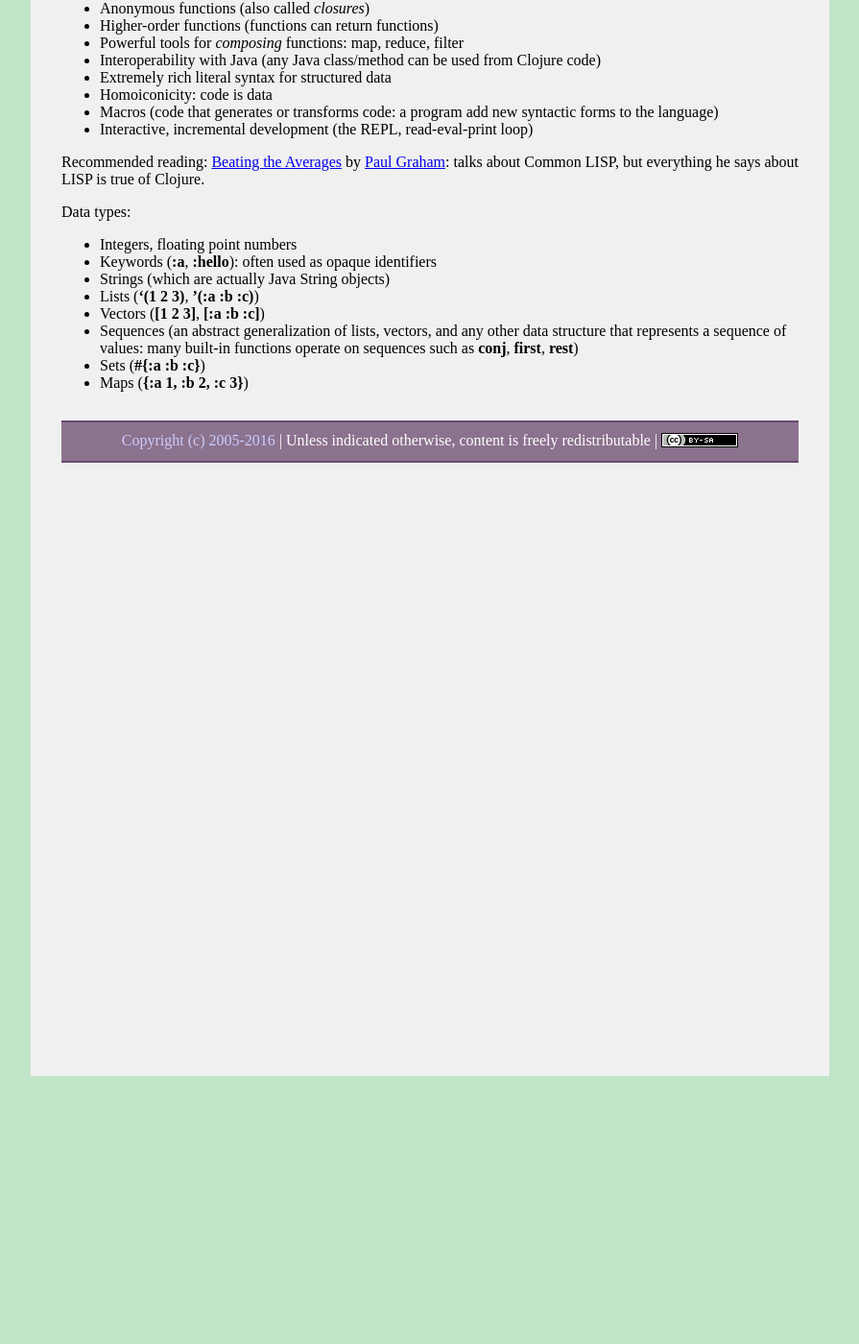
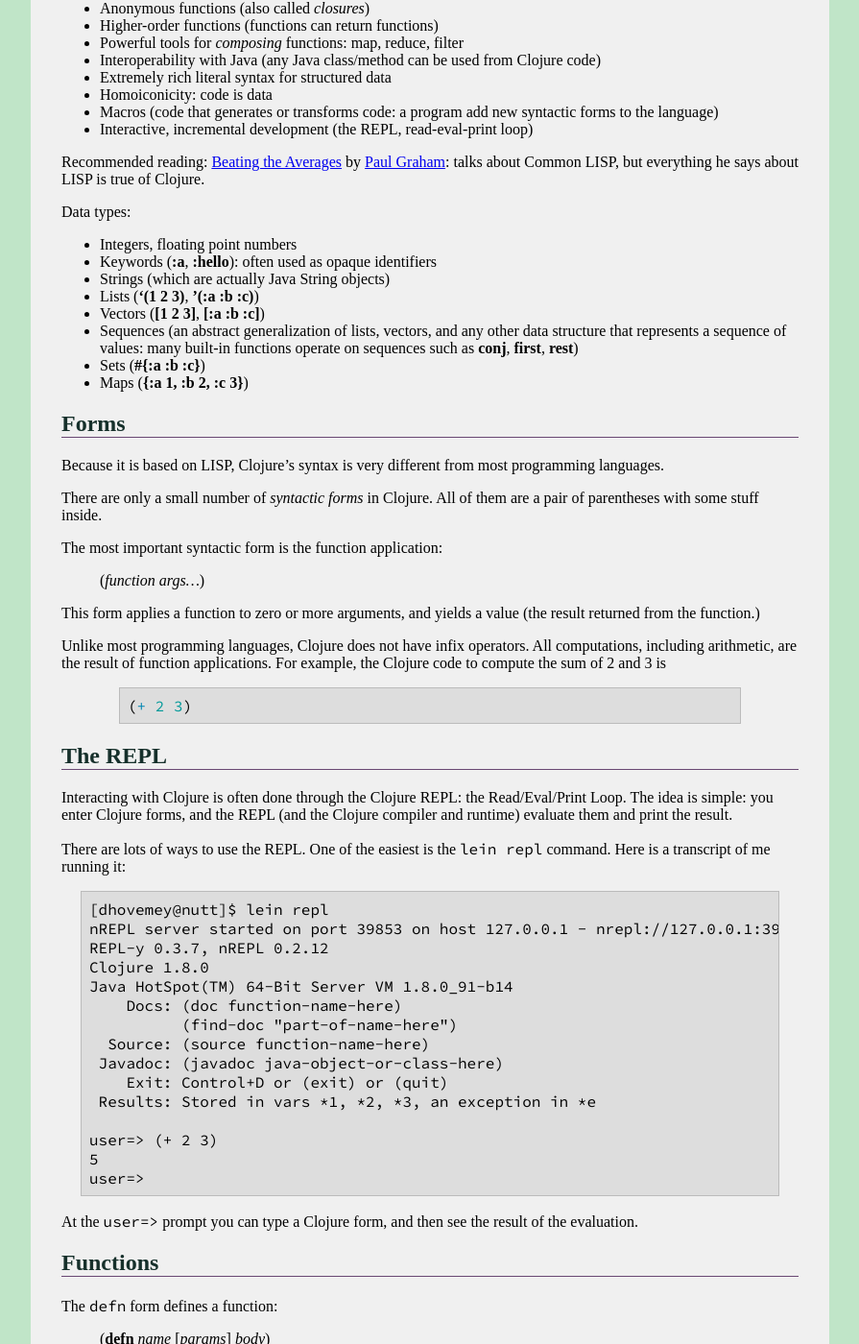
Before and after one commit to ycpcs/cs340-fall2016, a Jekyll site: the page built from lectures/lecture10.md, in a window 1280 px wide and 1400 px high, scrolled down 279 px. Shown: the whole window at 96% size, without its empty margins (192-1087 px from the left). Built offline with Jekyll 4.4.1, drawn with Linux system fonts in a browser that asks for light colours; some web fonts are replaced; some of the changed text lies outside the part shown.

Commit message:
added stuff to lecture 10 / lab 9

```diff
--- a/lectures/lecture10.md
+++ b/lectures/lecture10.md
@@ -33,3 +33,82 @@ Data types:
 * Sequences (an abstract generalization of lists, vectors, and any other data structure that represents a sequence of values: many built-in functions operate on sequences such as **conj**, **first**, **rest**)
 * Sets (**#{:a :b :c}**)
 * Maps (**{:a 1, :b 2, :c 3}**)
+
+## Forms
+
+Because it is based on LISP, Clojure's syntax is very different from most programming languages.
+
+There are only a small number of *syntactic forms* in Clojure.  All of them are a pair of parentheses with some stuff inside.
+
+The most important syntactic form is the function application:
+
+> (*function* *args...*)
+
+This form applies a function to zero or more arguments, and yields a value (the result returned from the function.)
+
+Unlike most programming languages, Clojure does not have infix operators.  All computations, including arithmetic, are the result of function applications.  For example, the Clojure code to compute the sum of 2 and 3 is
+
+{% highlight clojure %}
+(+ 2 3)
+{% endhighlight %}
+
+## The REPL
+
+Interacting with Clojure is often done through the Clojure REPL: the Read/Eval/Print Loop.  The idea is simple: you enter Clojure forms, and the REPL (and the Clojure compiler and runtime) evaluate them and print the result.
+
+There are lots of ways to use the REPL.  One of the easiest is the `lein repl` command.  Here is a transcript of me running it:
+
+    [dhovemey@nutt]$ lein repl
+    nREPL server started on port 39853 on host 127.0.0.1 - nrepl://127.0.0.1:39853
+    REPL-y 0.3.7, nREPL 0.2.12
+    Clojure 1.8.0
+    Java HotSpot(TM) 64-Bit Server VM 1.8.0_91-b14
+        Docs: (doc function-name-here)
+              (find-doc "part-of-name-here")
+      Source: (source function-name-here)
+     Javadoc: (javadoc java-object-or-class-here)
+        Exit: Control+D or (exit) or (quit)
+     Results: Stored in vars *1, *2, *3, an exception in *e
+
+    user=> (+ 2 3)
+    5
+    user=>
+
+At the `user=>` prompt you can type a Clojure form, and then see the result of the evaluation.
+
+## Functions
+
+The `defn` form defines a function:
+
+> (**defn** *name* [*params*] *body*)
+
+Example:
+
+{% highlight clojure %}
+(defn sum [a b]
+  (+ a b))
+{% endhighlight %}
+
+Note that because Clojure is a dynamically-typed language, we don't need to declare data types for the parameters `a` and `b`.
+
+You can create functions in a REPL and call them:
+
+    [dhovemey@nutt]$ lein repl
+    nREPL server started on port 44580 on host 127.0.0.1 - nrepl://127.0.0.1:44580
+    REPL-y 0.3.7, nREPL 0.2.12
+    Clojure 1.8.0
+    Java HotSpot(TM) 64-Bit Server VM 1.8.0_91-b14
+        Docs: (doc function-name-here)
+              (find-doc "part-of-name-here")
+      Source: (source function-name-here)
+     Javadoc: (javadoc java-object-or-class-here)
+        Exit: Control+D or (exit) or (quit)
+     Results: Stored in vars *1, *2, *3, an exception in *e
+
+    user=> (defn sum [a b] (+ a b))
+    #'user/sum
+    user=> (sum 2 3)
+    5
+    user=>
+
+This is a very nice way to develop programs in Clojure: create functions on the fly and test them interactively.
```
Also changed, not shown: other parts of lectures/lecture10.md (+1 -1 lines).
